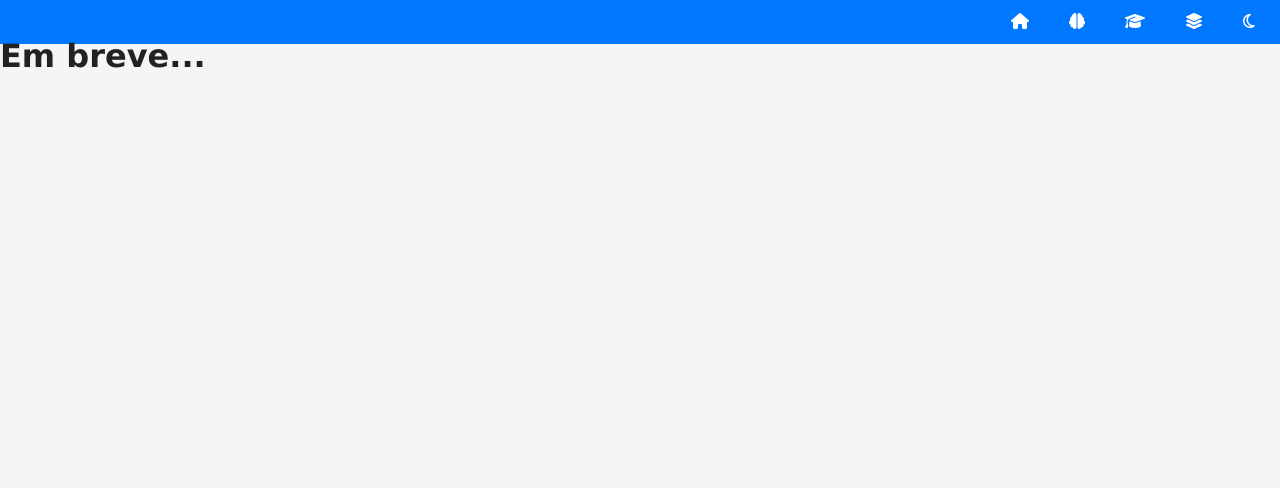
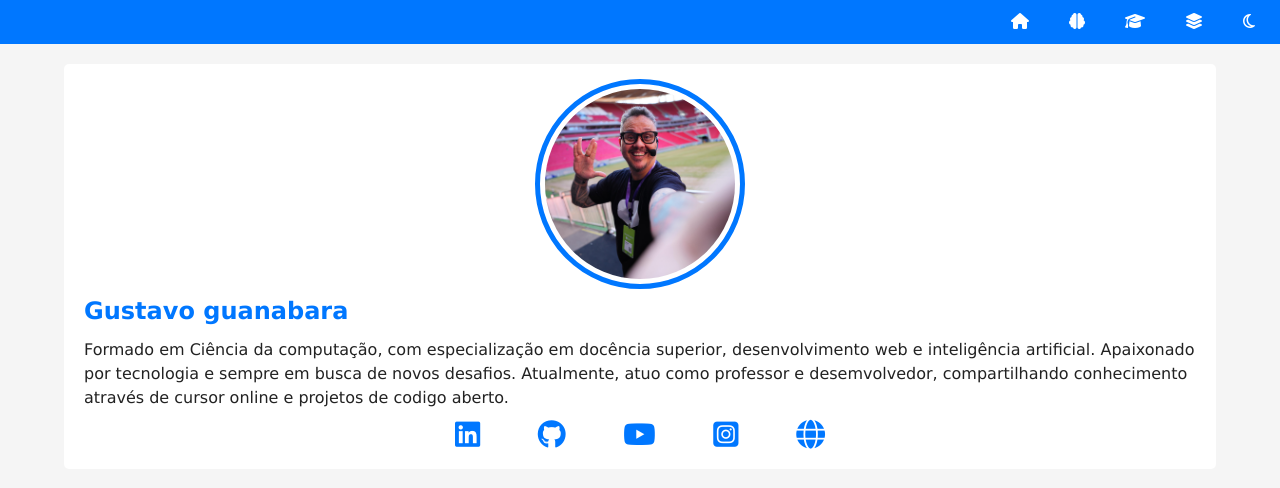
Before and after one commit to Arthurlopes109/portifolho, a plain HTML site: page index.html in a window 1280 px wide. Drawn offline with Linux system fonts and the light colour scheme.

```diff
--- a/estilos/style.css
+++ b/estilos/style.css
@@ -58,3 +58,55 @@
   background-color: var(--destaque-inverso);
   color: var(--destaque);
 }
+
+main{
+  display: grid;
+  grid-template-columns:auto 90vw auto;
+  gap: 20px;
+}
+
+section#ficha{
+    background-color: var(--fundo-card);
+    padding: 20px;
+    border-radius: 5px;
+    grid-column: 2;
+    margin-top: 20px;
+}
+
+section#ficha img{
+    width: 200px;
+    aspect-ratio: 1/1;
+    object-fit: cover;
+    overflow: hidden;
+    border-radius: 50%;
+    border: 5px solid var(--fundo-card);
+    outline: 5px solid var(--destaque);
+    display: block;
+    margin: auto;
+    margin-bottom: 15px;
+}
+
+section#ficha h1 {
+  color: var(--destaque);
+  margin: 15px 0px;
+  font-size: 1.5em;
+  text-align: left;
+}
+
+div#social{
+  display: flex;
+  justify-content: center;
+  align-items: center;
+  font-size: 1.8em;
+  gap: 2em;
+  margin-top: 10px;
+}
+
+div#social a {
+  color: var(--destaque);
+  transition: color 0.5s;
+}
+
+div#social a:hover{
+  color: var(--destaque-inverso);
+}
--- a/index.html
+++ b/index.html
@@ -21,7 +21,30 @@
        </nav>
     </header>
     <main>
-        <h1>Em breve...</h1>
+        <section id="ficha">
+            <img src="imagens/guanabara-perfil.jpg" alt="Gustavo Guanabara" class="foto">
+            <h1>Gustavo guanabara</h1>
+            <p>
+                Formado em Ciência da computação, com
+                especialização em docência superior,
+                desenvolvimento web e inteligência artificial.
+                Apaixonado por tecnologia e sempre em busca de
+                novos desafios. Atualmente, atuo como professor e
+                desemvolvedor, compartilhando conhecimento através
+                de cursor online e projetos de codigo aberto.
+            </p>
+            <div id="social">
+                <a href="https://www.linkedin.com/in/guanabara/" target="_blank" rel="nofollow"><i class="fa-brands fa-linkedin"></i></a>
+                <a href="https://github.com/gustavoguanabara" target="_blank" rel="nofollow"><i class="fa-brands fa-github"></i></a>
+                <a href="https://www.youtube.com/cursoemvideo" target="_blank" rel="nofollow"><i class="fa-brands fa-youtube"></i></a>
+                <a href="https://www.instagram.com/gustavoguanabara/" target="_blank" rel="nofollow"><i class="fa-brands fa-square-instagram"></i></a>
+                <a href="https://cursoemvideo.com/" target="_blank" rel="nofollow"><i class="fa-solid fa-globe"></i></a>
+            </div>
+        </section>
+
+        <section id="detalhes">
+
+        </section>
     </main>
     <footer>
 
```
